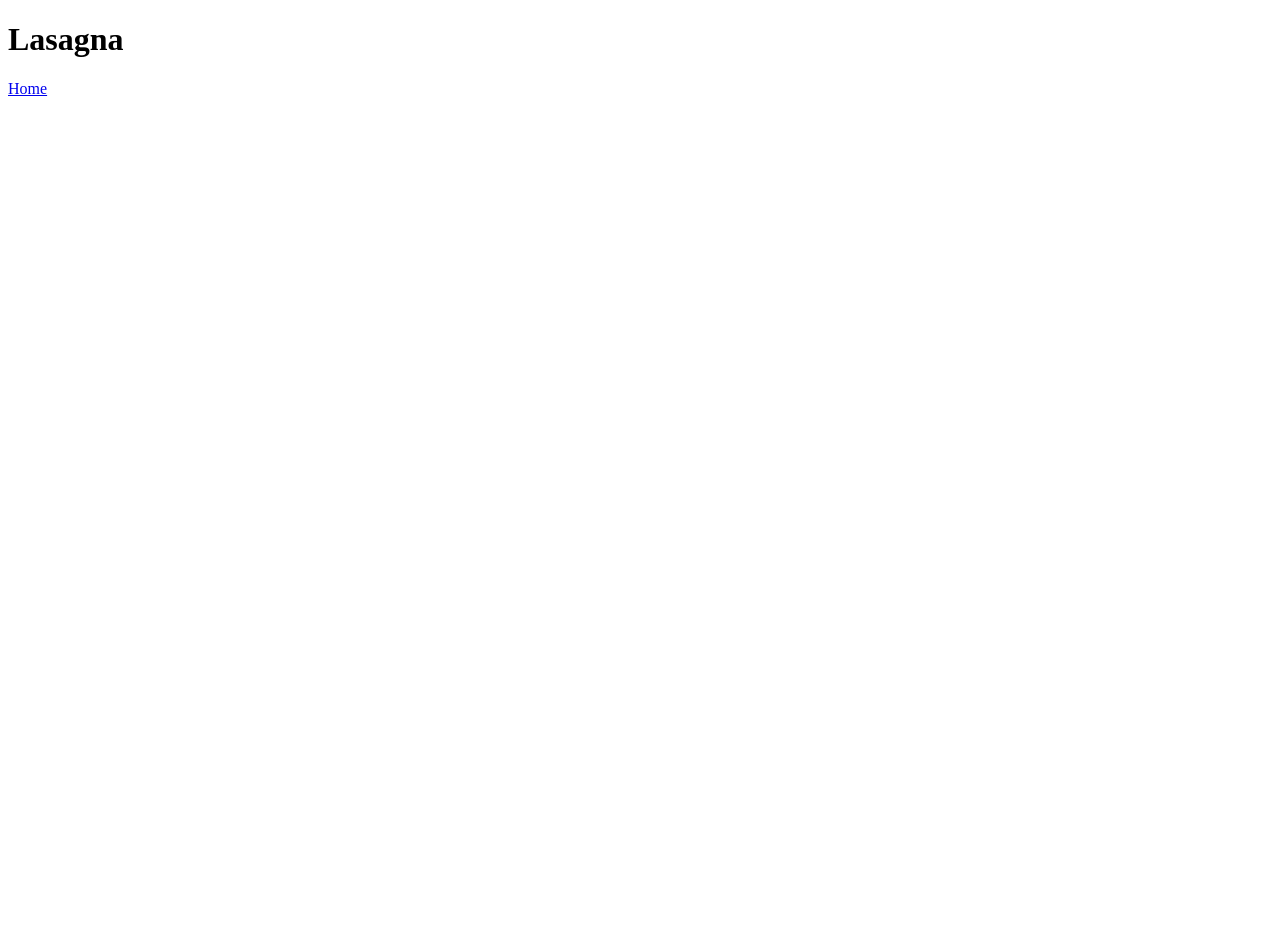
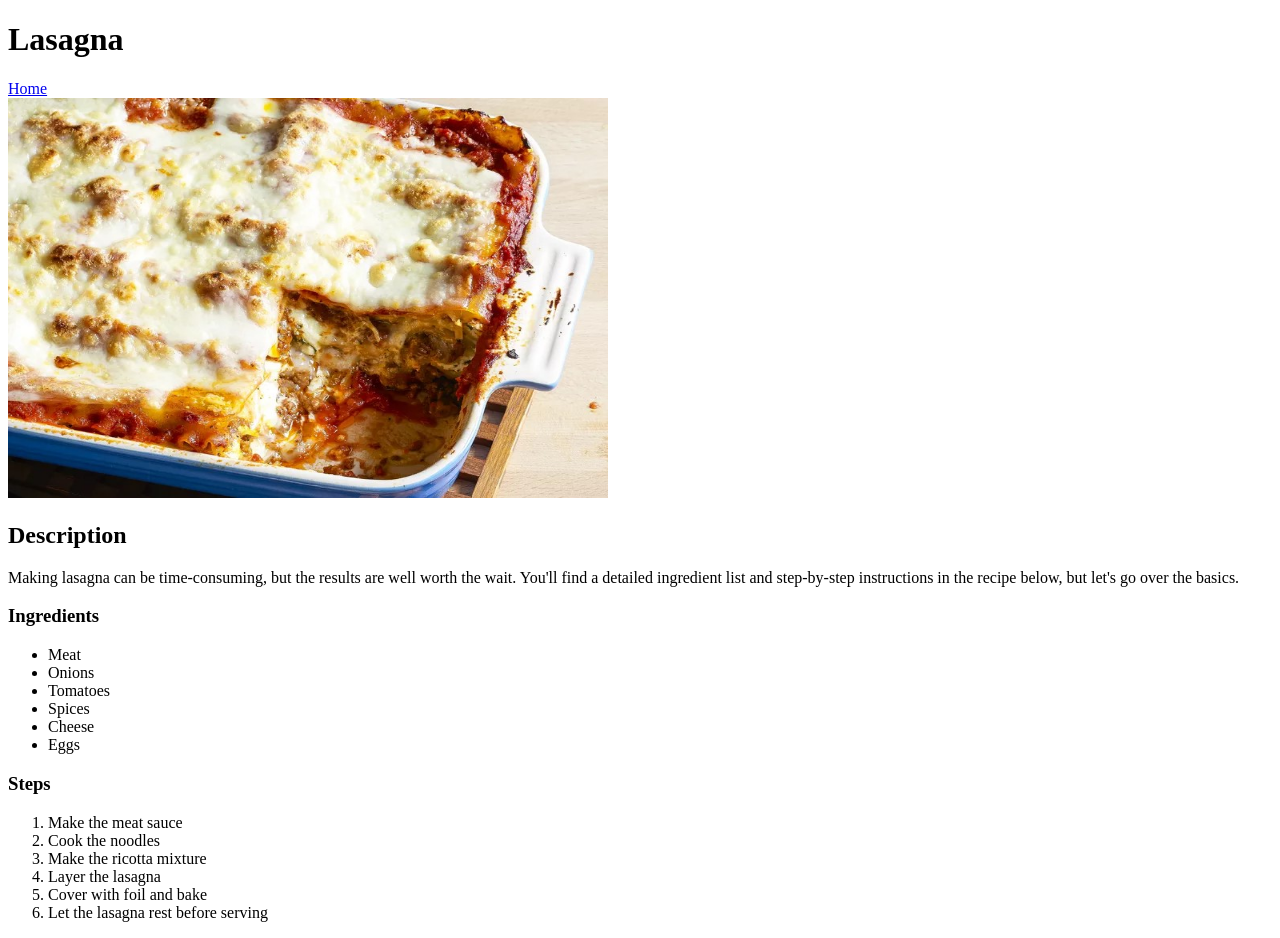
Before and after one commit to filippekar357/odin-recipes, a plain HTML site: page recipes/lasagna.html in a window 1280 px wide. Before the commit the page ends 800 px from the top, so only its background shows below. Drawn offline with Linux system fonts and the light colour scheme.

Commit message:
Finish lasagna page and add 2 more recipes
Add image, instructions and steps to lasagna page
Add 2 more recipes and linked all pages together

```diff
--- a/recipes/lasagna.html
+++ b/recipes/lasagna.html
@@ -3,10 +3,35 @@
 <html lang="en">
     <head>
         <meta charset="UTF-8">
-        <title>Document</title>
+        <title>Lasagna</title>
     </head>
     <body>
         <h1>Lasagna</h1>
         <a href="../index.html">Home</a>
+        <br>
+        <img src="../img/lasagna.jpg" alt="lasagna" width="600" height="400">
+        <h2>Description</h2>
+        <p>
+            Making lasagna can be time-consuming, but the results are well worth the wait.
+            You'll find a detailed ingredient list and step-by-step instructions in the recipe below, but let's go over the basics.
+        </p>
+        <h3>Ingredients</h3>
+        <ul>
+            <li>Meat</li>
+            <li>Onions</li>
+            <li>Tomatoes</li>
+            <li>Spices</li>
+            <li>Cheese</li>
+            <li>Eggs</li>
+        </ul>
+        <h3>Steps</h3>
+        <ol>
+            <li>Make the meat sauce</li>
+            <li>Cook the noodles</li>
+            <li>Make the ricotta mixture</li>
+            <li>Layer the lasagna</li>
+            <li>Cover with foil and bake</li>
+            <li>Let the lasagna rest before serving</li>
+        </ol>
     </body>
 </html>
```
Also changed, not shown: index.html (+6 -2 lines), recipes/chocolate-chip-cookies.html (added, +13 -0 lines), recipes/pizza-dough.html (added, +13 -0 lines), img/lasagna.jpg (added).
